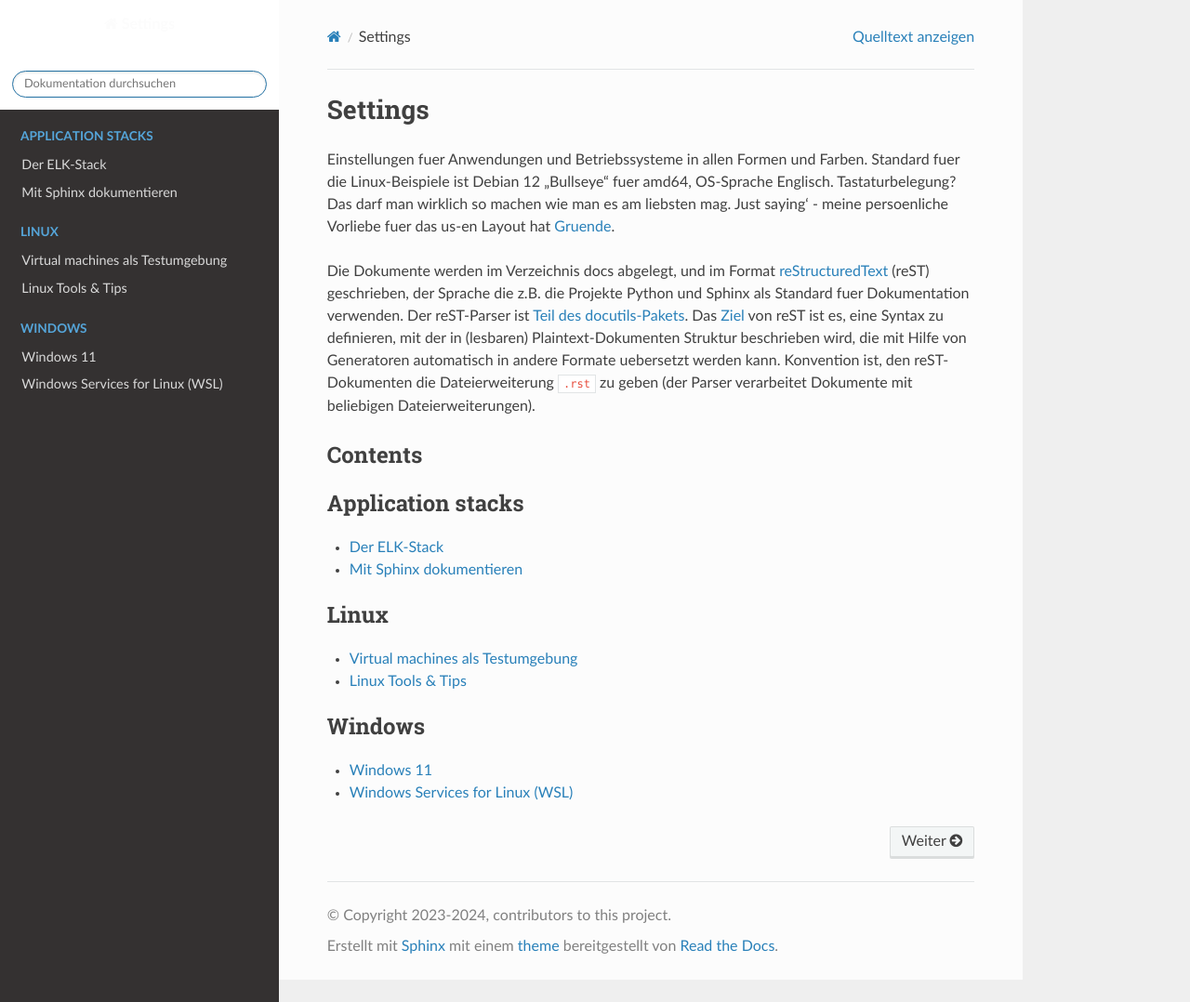
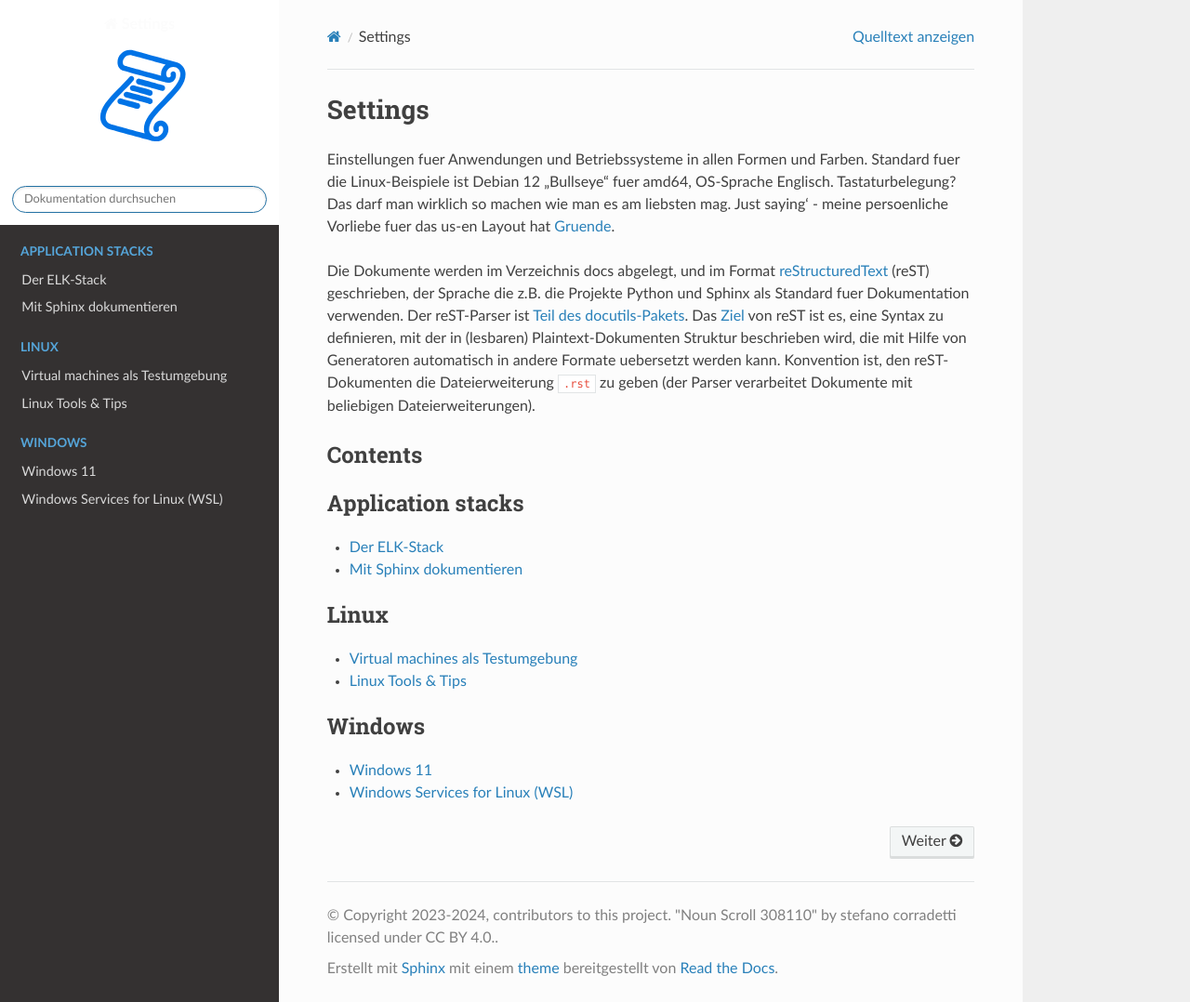
Before and after one commit to fl/settings, a Sphinx documentation site: the page built from docs/index.rst, in a window 1280 px wide and 1078 px high. Shown: the whole window at 93% size. Built offline with Sphinx 7.4.7 and the Read the Docs theme 2.0.0, drawn with Linux system fonts in a browser that asks for light colours.

Commit message:
new logo: the scroll of wisdom

```diff
--- a/docs/conf.py
+++ b/docs/conf.py
@@ -3,7 +3,7 @@
 # -- Project information
 
 project = 'Settings'
-copyright = '2023-2024, contributors to this project'
+copyright = ('2023-2024, contributors to this project. "Noun Scroll 308110" by stefano corradetti licensed under CC BY 4.0.')
 author = 'Florenz <fl@hacker-stueberl.de> et al.'
 
 release = '1.0'
@@ -32,6 +32,7 @@ templates_path = ['_templates']
 # -- Options for HTML output
 
 html_theme = 'sphinx_rtd_theme'
+html_logo = 'scroll.svg'
 
 # Sphinx RTD theme options. Docs at https://sphinx-rtd-theme.readthedocs.io/en/stable/index.html
 html_theme_options = {
```
